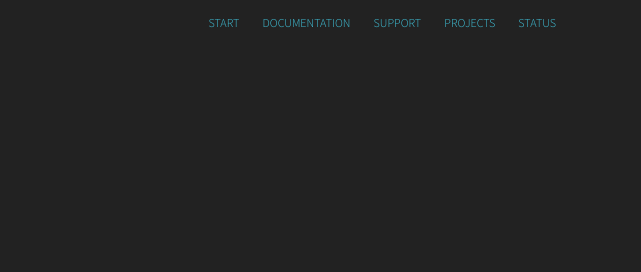
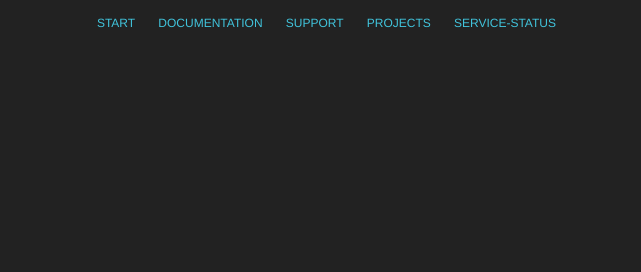
Before and after one commit to exosite-labs/exosite-labs.github.io, a plain HTML site: page index.html in a window 1280 px wide. Shown: the top 272 px of the page, 639-1280 px from the left. Drawn offline with Linux system fonts and the light colour scheme.

Commit message:
a few more tweaks

```diff
--- a/css/style.css
+++ b/css/style.css
@@ -235,7 +235,8 @@ ul#top-navbar-links {
 
 #top-navbar-links li a {
   font-size: 12px;
-  /*font-family: "Helvetica Neue", helvetica, arial, sans-serif;*/
+  font-family: Helvetica,Arial,sans-serif;;
   text-transform: uppercase;
   /*font-weight: bold;*/
+  font-weight: 400;
   color: #41C4DC; }
--- a/index.html
+++ b/index.html
@@ -19,7 +19,7 @@
       <li><a href="http://docs.exosite.com">Documentation</a></li>
       <li><a href="https://support.exosite.com">Support</a></li>
       <li><a href="https://github.com/exosite-garage">Projects</a></li>
-      <li><a href="https://status.exosite.com/">Status</a></li>
+      <li><a href="https://status.exosite.com/">Service-Status</a></li>
     </ul>
   </div>
 </div>
```
